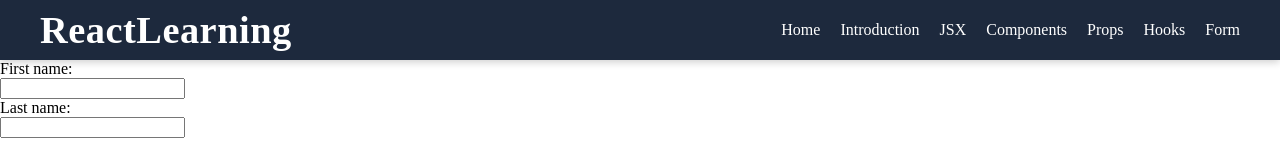
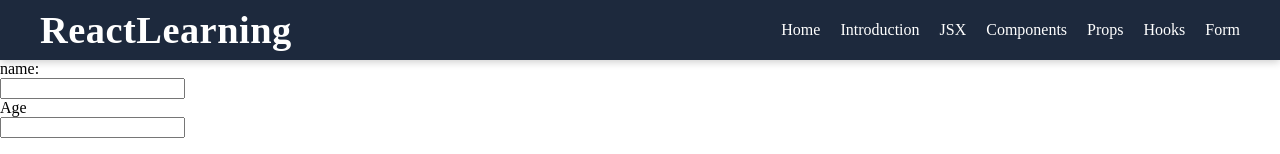
Before and after one commit to Ramsan-code/react-learning, a React (Vite) app: page /forms in a window 1280 px wide. Shown: the top 154 px of the page. Built offline with nearby package versions, Linux system fonts and the light colour scheme.

Commit message:
formData ,defaultvalues create

```diff
--- a/src/componensts/forms/StudentForm.jsx
+++ b/src/componensts/forms/StudentForm.jsx
@@ -2,35 +2,49 @@ import React, { useState } from "react";
 import "../../styles/Form.css";
 
 function StudentForm() {
-const [formData,setFormData] = useState({
-    name:"",
-    age:"",
-    isActive : true ,
-});
+    const defaultValues={
+    name: "",
+    age: "",
+    isActive: true,
+    }
+
+  const [formData, setFormData] = useState(defaultValues);
+  const handleChange = (e) => {
+    const { name, value, type, checked } = e.target;
+    setFormData((prev) => ({
+      ...prev,
+      [name]: type === "checkbox" ? checked : value,
+    }));
+  };
 
   const handleSubmit = (e) => {
     e.preventDefault();
     console.log(formData);
-
+    alert("user create sucessfully");
+    setFormData(defaultValues);
   };
 
   return (
     <>
       <form onSubmit={handleSubmit}>
-        <label for="fname">First name:</label>
+        <label for="name"> name:</label>
         <br />
         <input
           type="text"
-          id="fname"
-          name="fname"
+          id="name"
+          name="name"
+          value={formData.name}
+          onChange={handleChange}
         />
         <br />
-        <label for="lname">Last name:</label>
+        <label for="age">Age</label>
         <br />
         <input
-          type="text"
-          id="lname"
-          name="lname"
+          type="number"
+          id="age"
+          name="age"
+          value={formData.age}
+          onChange={handleChange}
         />
         <br />
         <br />
```
